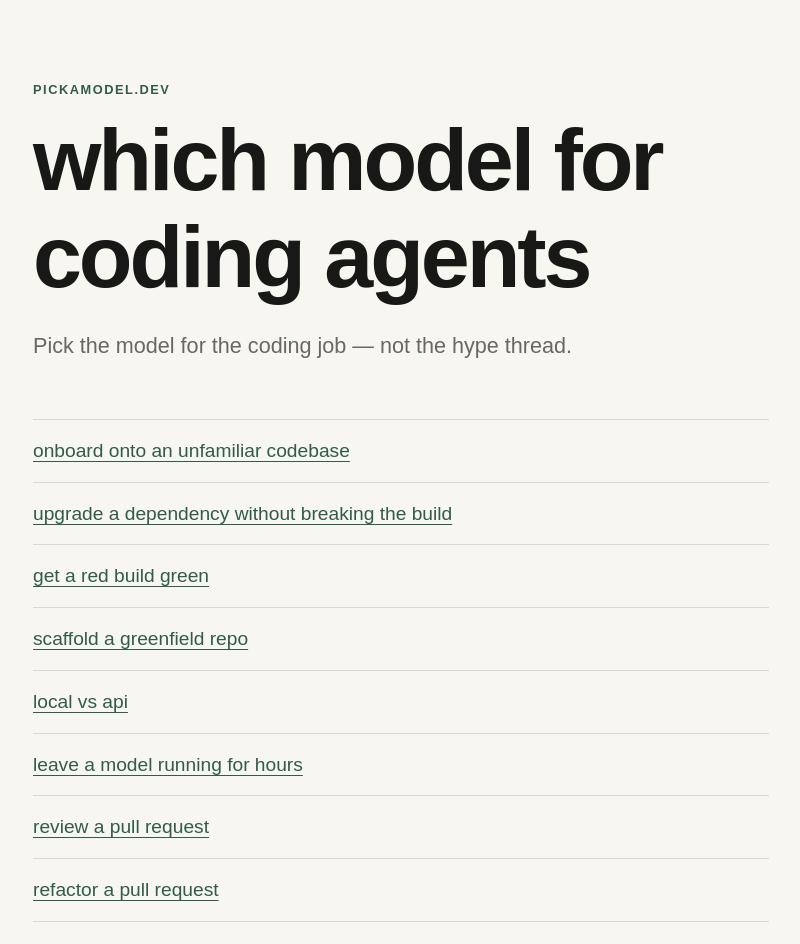
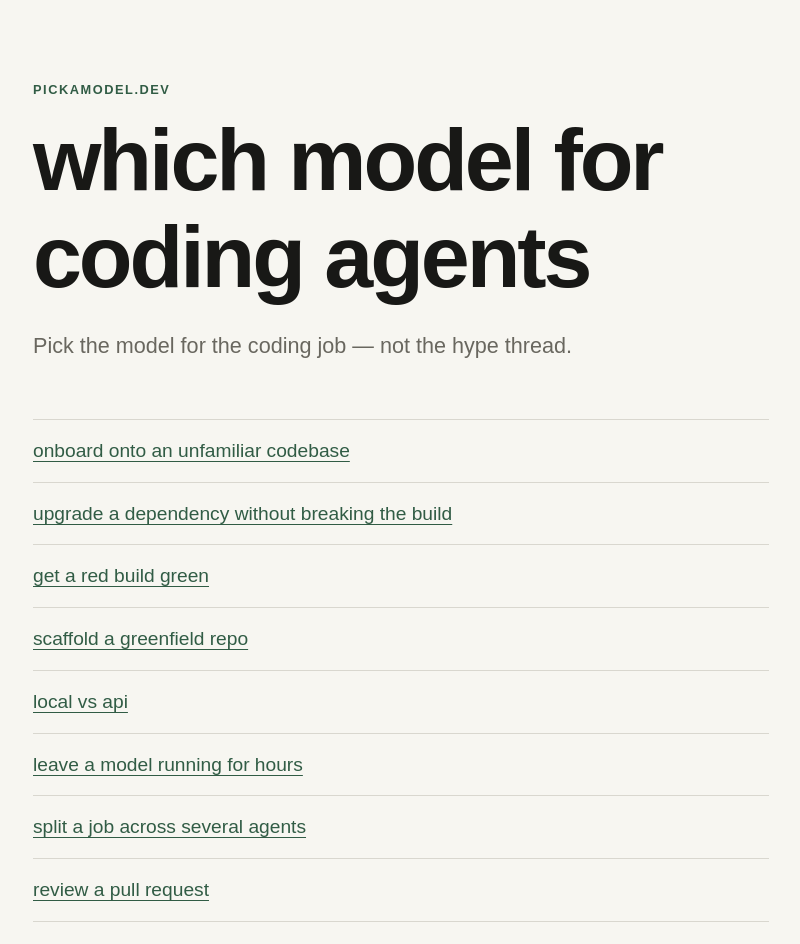
Before and after one commit to kavir10/pickamodel, a Next.js app: page / in a window 1280 px wide. Shown: the top 944 px of the page, without its empty margins (239-1039 px from the left). Built offline with nearby package versions, Linux system fonts and the light colour scheme.

Commit message:
Add parallel subagents job page

```diff
--- a/content/jobs/index.ts
+++ b/content/jobs/index.ts
@@ -4,6 +4,7 @@ import { failingCi } from "./failing-ci";
 import { greenfieldScaffold } from "./greenfield-scaffold";
 import { localVsApi } from "./local-vs-api";
 import { longAutonomousTask } from "./long-autonomous-task";
+import { parallelSubagents } from "./parallel-subagents";
 import { prReview } from "./pr-review";
 import { refactorPr } from "./refactor-pr";
 import { testGeneration } from "./test-generation";
@@ -11,7 +12,7 @@ import { toolLoopDebug } from "./tool-loop-debug";
 import { uiFromDesign } from "./ui-from-design";
 import type { Job } from "./types";
 
-export const jobs = [codebaseOnboarding, dependencyUpgrade, failingCi, greenfieldScaffold, localVsApi, longAutonomousTask, prReview, refactorPr, testGeneration, toolLoopDebug, uiFromDesign] satisfies Job[];
+export const jobs = [codebaseOnboarding, dependencyUpgrade, failingCi, greenfieldScaffold, localVsApi, longAutonomousTask, parallelSubagents, prReview, refactorPr, testGeneration, toolLoopDebug, uiFromDesign] satisfies Job[];
 
 export function getJob(slug: string): Job | undefined {
   return jobs.find((job) => job.slug === slug);
--- /dev/null
+++ b/content/jobs/parallel-subagents.ts
@@ -0,0 +1,35 @@
+import type { Job } from "./types";
+
+export const parallelSubagents: Job = {
+  slug: "parallel-subagents",
+  title: "split a job across several agents",
+  oneLiner: "The work can run at the same time, not as one long thread. You need a model that can own a slice and a model that can merge the slices when they disagree.",
+  recommendations: [
+    {
+      model: "Frontier",
+      bestWhen: "The slices touch the same files, or someone has to decide which result wins.",
+      avoidWhen: "Each slice is independent and the merge is a checklist.",
+      costVibe: "$$$",
+    },
+    {
+      model: "Faster / cheaper cloud",
+      bestWhen: "The cuts don't overlap, and a failed slice can be thrown out without touching the others.",
+      avoidWhen: "Two agents will edit the same function and you have no owner for the conflict.",
+      costVibe: "$",
+    },
+    {
+      model: "Local mid",
+      bestWhen: "The slices are small, private, and you are the merge.",
+      avoidWhen: "The fan-out is wide enough that you're just retyping the same prompt five times.",
+      costVibe: "~free",
+    },
+  ],
+  why: [
+    "Parallel fails by collision, not by a slow first answer. Two agents in the same file is the bug.",
+    "Cheap models are fine on slices that don't meet. Frontier earns it on the merge, when the pieces disagree.",
+    "Name the owner of each file before you fan out. A job with one shared file is not parallel.",
+    "Use long-autonomous-task when the work is sequential. Use this page when the slices can actually run together.",
+  ],
+  relatedSlugs: ["long-autonomous-task", "tool-loop-debug", "failing-ci"],
+  lastUpdated: "2026-10-03",
+};
```
